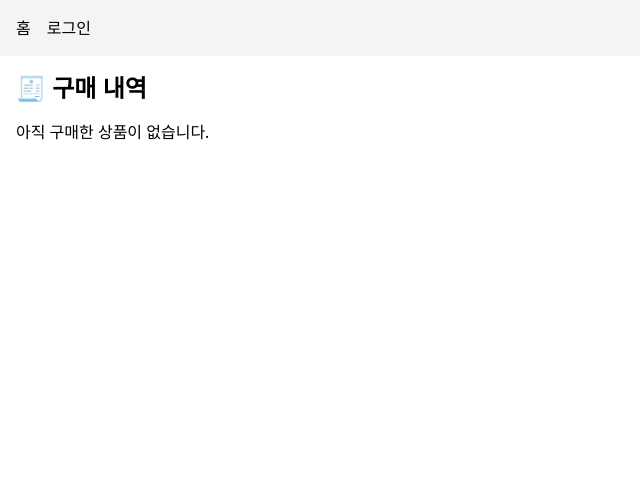
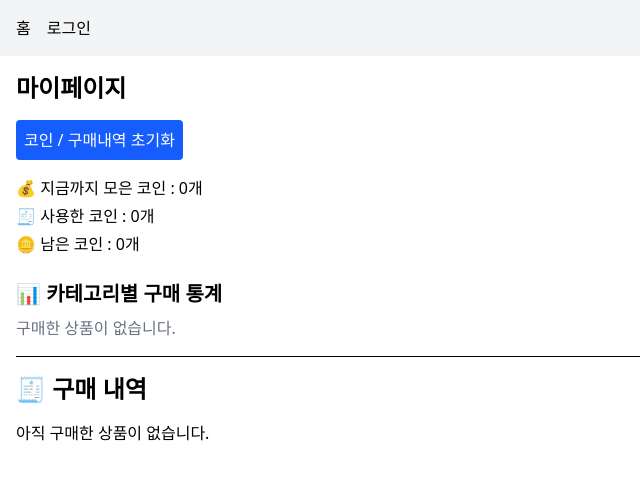
Before and after one commit to eillen-yang/coin-shop, a React (Vite) app: page /mypage in a window 1280 px wide. Shown: the top 480 px of the page, without its empty margins (0-640 px from the left). Built offline with nearby package versions, Linux system fonts and the light colour scheme.

Commit message:
feat: mypage 구매통계내역 추가

```diff
--- a/src/data/products.ts
+++ b/src/data/products.ts
@@ -3,6 +3,7 @@ export type Product = {
   name: string;
   price: number;
   imageUrl: string;
+  category: "마우스" | "키보드" | "헤드폰"; // 추가
 };
 
 export const products: Product[] = [
@@ -11,17 +12,20 @@ export const products: Product[] = [
     name: "게이밍 마우스",
     price: 100,
     imageUrl: "/images/mouse.png",
+    category: "마우스", // 추가
   },
   {
     id: 2,
     name: "게이밍 키보드",
     price: 150,
     imageUrl: "/images/keyboard.png",
+    category: "키보드", // 추가
   },
   {
     id: 3,
     name: "게이밍 헤드폰",
     price: 200,
     imageUrl: "/images/headphone.png",
+    category: "헤드폰", // 추가
   },
 ];
--- a/src/pages/MyPage.tsx
+++ b/src/pages/MyPage.tsx
@@ -1,10 +1,58 @@
+import { useCoinStore } from "../store/coinStore";
 import { usePurchaseStore } from "../store/purchaseStore";
+import { getCategoryStats } from "../utils/statistics";
 
 export default function MyPage() {
   const purchases = usePurchaseStore((state) => state.purchases);
+  const purchasesReset = usePurchaseStore((state) => state.reset);
+
+  const coins = useCoinStore((state) => state.coins);
+  const coinReset = useCoinStore((state) => state.reset);
+  const totalCoinSpent = purchases.reduce((sum, p) => sum + p.price, 0);
+  const totalCoinEarned = coins + totalCoinSpent;
+
+  const categoryStats = getCategoryStats(purchases);
+
+  const handleReset = () => {
+    coinReset();
+    purchasesReset();
+  };
+
+  console.log("categoryState", categoryStats, purchases);
 
   return (
     <div>
+      <h2 className="mb-4 text-2xl font-bold">마이페이지</h2>
+      <button
+        onClick={handleReset}
+        className="mb-4 p-2 bg-blue-600 text-white rounded"
+      >
+        코인 / 구매내역 초기화
+      </button>
+
+      <div className="mb-4 space-y-1">
+        <p>💰 지금까지 모은 코인 : {totalCoinEarned}개</p>
+        <p>🧾 사용한 코인 : {totalCoinSpent}개</p>
+        <p>🪙 남은 코인 : {coins}개</p>
+      </div>
+
+      <h3 className="mt-6 mb-2 text-xl font-semibold">
+        📊 카테고리별 구매 통계
+      </h3>
+      {Object.keys(categoryStats).length === 0 ? (
+        <p className="text-gray-500">구매한 상품이 없습니다.</p>
+      ) : (
+        <ul className="space-y-1">
+          {Object.entries(categoryStats).map(([category, total]) => (
+            <li key={category}>
+              🏷 {category} : {total}코인 사용
+            </li>
+          ))}
+        </ul>
+      )}
+
+      <hr className="my-4" />
+
       <h2 className="text-2xl font-bold mb-4">🧾 구매 내역</h2>
       {purchases.length === 0 ? (
         <p>아직 구매한 상품이 없습니다.</p>
--- /dev/null
+++ b/src/utils/statistics.ts
@@ -0,0 +1,10 @@
+import type { Product } from "../data/products";
+
+export function getCategoryStats(purchaseHistory: Product[]) {
+  return purchaseHistory.reduce<Record<string, number>>((acc, product) => {
+    acc[product.category] = (acc[product.category] || 0) + product.price;
+
+    console.log("acc", acc[product.category]);
+    return acc;
+  }, {});
+}
```
Also changed, not shown: 1 other file (tests, documents, lock files or other folders).
